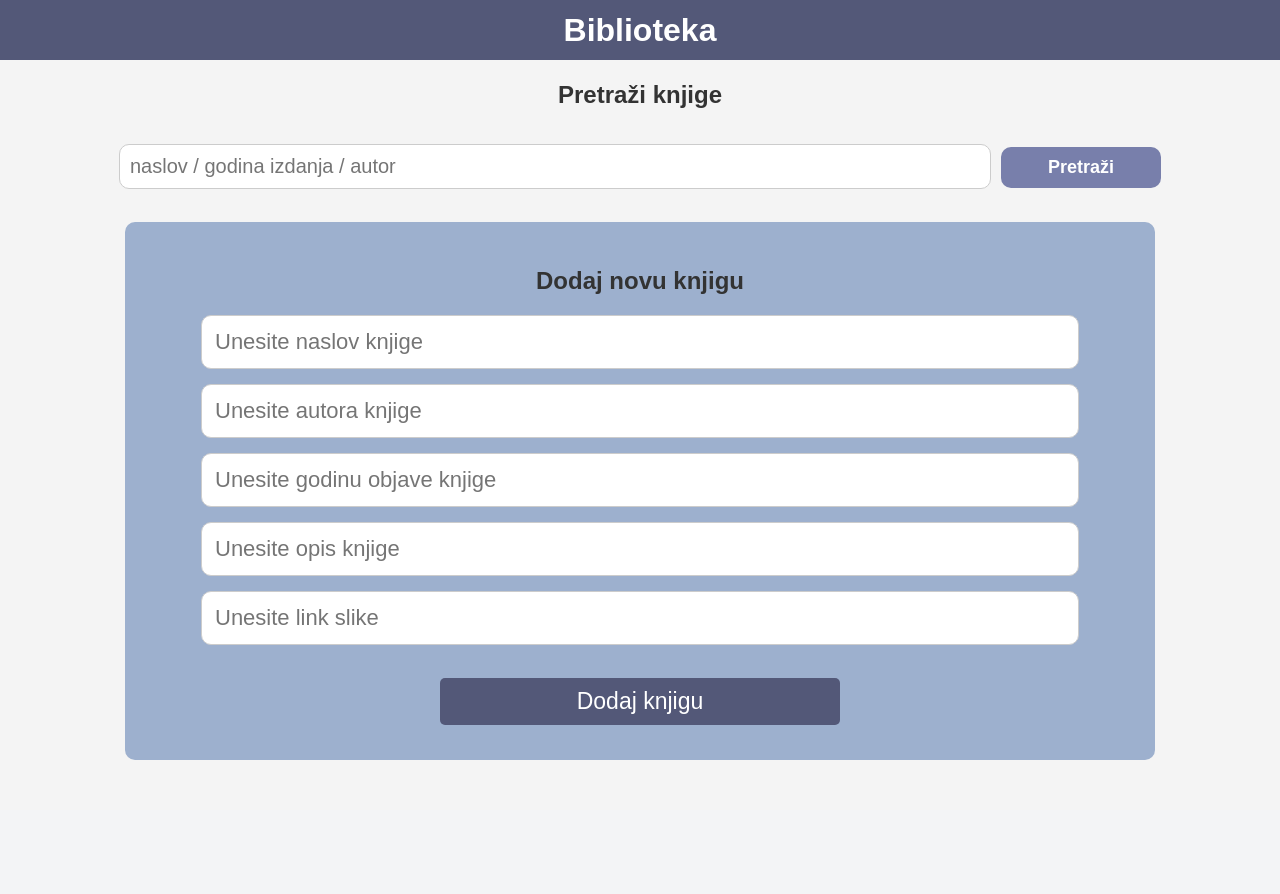
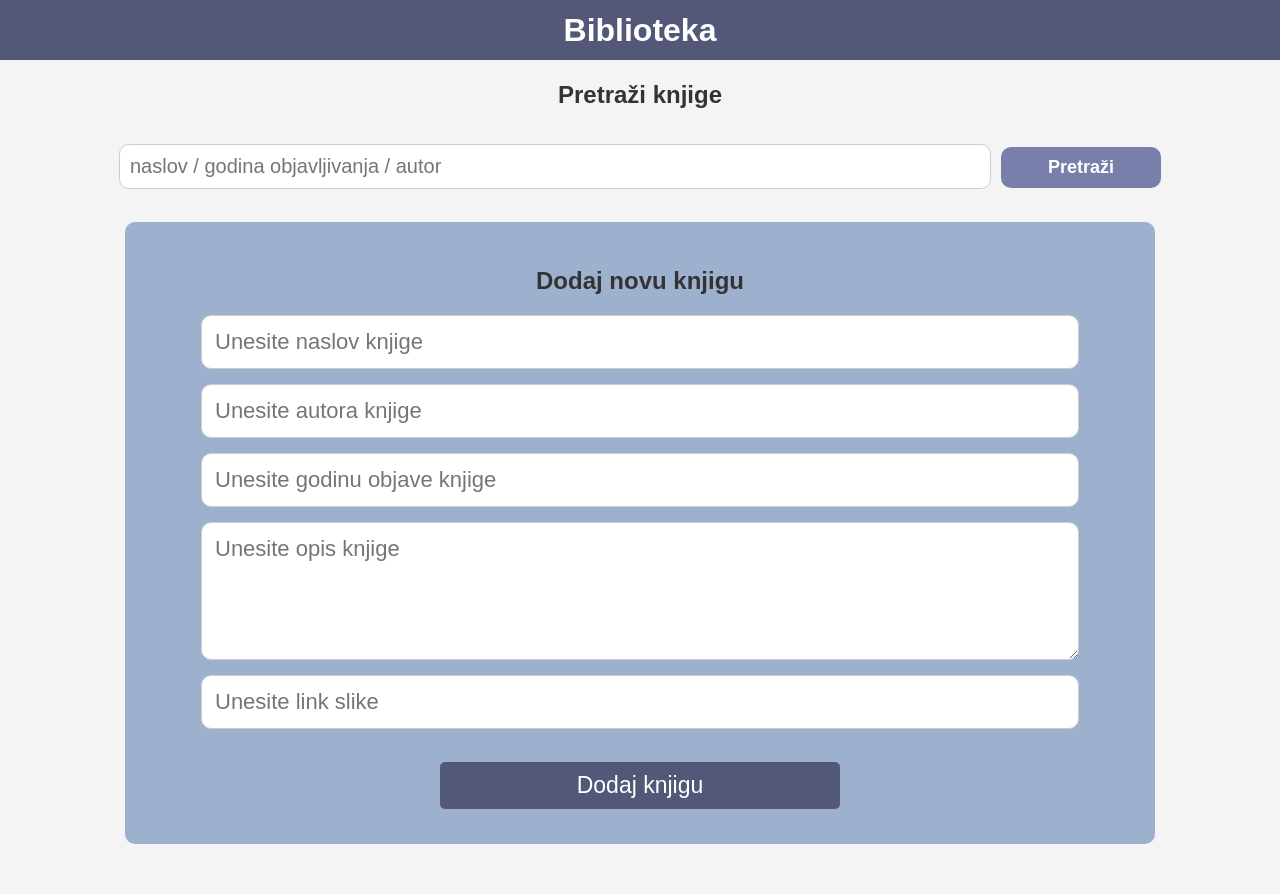
Before and after one commit to pavlovicc2302/Bookstore-app-with-Python, a Flask app: page / in a window 1280 px wide. Before the commit the page ends 760 px from the top, so only its background shows below. Run offline with Flask 3, Linux system fonts and the light colour scheme; data that the repository does not hold is empty; some libraries are stand-ins or nearby versions.

Commit message:
Textarea umesto input za description. Naglasavanja koja knjiga je uspesno kreirana, azurirana i obrisana. Sitne izmene u dizajnu

```diff
--- a/main.py
+++ b/main.py
@@ -39,7 +39,7 @@ def books():
     cursor.close()
     return render_template("books.html", books = books)
 
-# POST metoda - dodavanje nove knjige u bazu
+# Dodavanje nove knjige u bazu
 @app.route("/add",methods=["POST"])
 def add_book():
     title = request.form["title"]
@@ -55,7 +55,7 @@ def add_book():
     mysql.connection.commit()
     cur.close()
 
-    return render_template("success.html",message=message)
+    return render_template("success.html",title = title,message = message)
 
 # Funkcija za dobijanje podataka o knjizi iz baze podataka na osnovu ID-a
 def get_book_from_database(book_id):
@@ -86,14 +86,37 @@ def update_book_form(book_id):
     else:
         return "Knjiga nije pronađena."
 
+
+# Ruta za prihvatanje azuriranja podataka o knjizi
+@app.route("/update/<book_id>", methods=["post"])
+def update_book(book_id):
+
+    title = request.form["title"]
+    author = request.form["author"]
+    publishYear = request.form["publishYear"]
+    description = request.form["description"]
+    image = request.form["image"]
+    message = "ažurirana"
+
+    cur = mysql.connection.cursor()
+    cur.execute("UPDATE books SET title=%s, author=%s, publishYear=%s,description=%s, image=%s WHERE id=%s", (title, author, publishYear,description, image, book_id))
+    mysql.connection.commit()
+    cur.close()
+
+    return render_template("success.html",title=title ,message=message)
+
+
 # Ruta za brisanje knjige
 @app.route("/delete/<book_id>", methods=["POST"])
 def delete_book(book_id):
     cur = mysql.connection.cursor()
+
+    book = get_book_from_database(book_id)
+
     cur.execute("DELETE FROM books WHERE id = %s", (book_id,))
     mysql.connection.commit()
     cur.close()
-    return render_template("success.html", message="obrisana")
+    return render_template("success.html", title = book["title"] ,message="obrisana")
 
 # Ruta za pretragu knjige
 @app.route("/search", methods=["GET"])
@@ -115,23 +138,5 @@ def book_details(book_id):
         return "Knjiga nije pronađena."
 
 
-# Ruta za prihvatanje azuriranja podataka o knjizi
-@app.route("/update/<book_id>", methods=["post"])
-def update_book(book_id):
-
-    title = request.form["title"]
-    author = request.form["author"]
-    publishYear = request.form["publishYear"]
-    description = request.form["description"]
-    image = request.form["image"]
-    message = "ažurirana"
-
-    cur = mysql.connection.cursor()
-    cur.execute("UPDATE books SET title=%s, author=%s, publishYear=%s,description=%s, image=%s WHERE id=%s", (title, author, publishYear,description, image, book_id))
-    mysql.connection.commit()
-    cur.close()
-
-    return render_template("success.html",message=message)
-
 if __name__ == "__main__":
     app.run(debug=True)
--- a/static/style/style.css
+++ b/static/style/style.css
@@ -56,6 +56,10 @@ h1 {
     font-size: 20px;
     color: #666;
 }
+.book-description{
+    width: 550px;
+    text-align: justify;
+}
 
 .update-button{
     font-size: 18px;
@@ -107,6 +111,19 @@ h1 {
     border-radius: 10px;
     font-size: 22px;
     display: block;
+}
+.form-textarea{
+    width: 850px;
+    min-height: 5em;
+    padding: 13px;
+    margin: 15px auto;
+    border: 1px solid #ccc;
+    border-radius: 10px;
+    font-size: 22px;
+    display: block;
+    font-family: inherit;
+    resize: vertical;
+
 }
 
 .form-button {
--- a/templates/book.html
+++ b/templates/book.html
@@ -22,7 +22,7 @@
         <p class="book-author"><strong>Autor:</strong> {{ book['author'] }}</p>
         <p class="book-publishYear">
           <strong>Godina izdanja:</strong> {{ book['publishYear'] }}
-        </p>
+        </p> <br>
         <p class="book-description">
           <strong>Opis:</strong> {{ book['description'] }}
         </p>
--- a/templates/books.html
+++ b/templates/books.html
@@ -20,7 +20,7 @@
           class="search-input"
           type="text"
           name="query"
-          placeholder="naslov / godina izdanja / autor"
+          placeholder="naslov / godina objavljivanja / autor"
         />
         <button type="submit" class="search-button">Pretraži</button>
       </form>
@@ -54,42 +54,18 @@
     <div class="div-form">
       <form action="/add" method="post" class="book-form">
         <h2 class="form-title">Dodaj novu knjigu</h2>
-        <input
-          type="text"
-          name="title"
-          placeholder="Unesite naslov knjige"
-          class="form-input"
-          required
-        />
-        <input
-          type="text"
-          name="author"
-          placeholder="Unesite autora knjige"
-          class="form-input"
-          required
-        />
-        <input
-          type="text"
-          name="publishYear"
-          placeholder="Unesite godinu objave knjige"
-          class="form-input"
-          required
-        />
-        <input
-          type="text"
-          name="description"
-          placeholder="Unesite opis knjige"
-          class="form-input"
-          required
-        />
-        <input
-          type="text"
-          name="image"
-          placeholder="Unesite link slike"
-          class="form-input"
-          required
-        />
+        <input type="text" name="title" placeholder="Unesite naslov knjige" class="form-input" required />
+
+        <input type="text" name="author" placeholder="Unesite autora knjige" class="form-input" required/>
+
+        <input type="text" name="publishYear" placeholder="Unesite godinu objave knjige" class="form-input" required />
+
+        <textarea name="description" class="form-textarea" placeholder="Unesite opis knjige" required></textarea>
+
+        <input type="text" name="image" placeholder="Unesite link slike" class="form-input" required />
+
         <br />
+
         <button type="submit" class="form-button">Dodaj knjigu</button>
       </form>
     </div>
--- a/templates/success.html
+++ b/templates/success.html
@@ -12,7 +12,7 @@
     <h1>Biblioteka</h1>
 
     <div class="message-container">
-        <h2>Knjiga uspešno {{message}}!</h2>
+        <h2>Knjiga "{{title}}" uspešno {{message}}!</h2>
         <img src="https://static.vecteezy.com/system/resources/previews/033/294/018/non_2x/fill-green-tick-mark-approved-check-mark-icon-symbols-symbol-for-website-computer-and-mobile-isolated-green-tick-verified-badge-icon-social-media-official-account-tick-symbol-vector.jpg" alt="">
         <br><br>
         <a href="/" class="return-btn">Povratak na početnu stranicu</a>
```
Also changed, not shown: templates/updateBook.html (+13 -36 lines).
